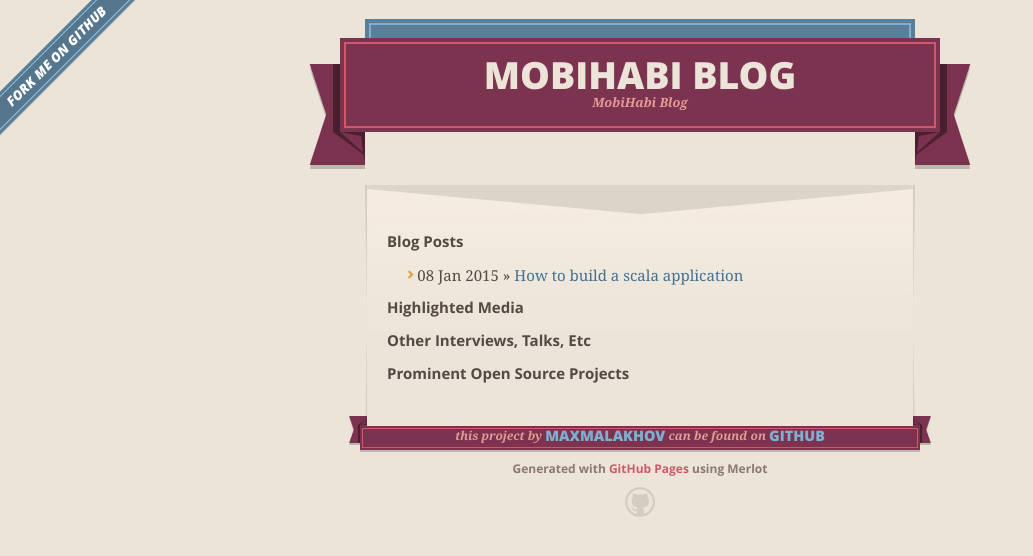
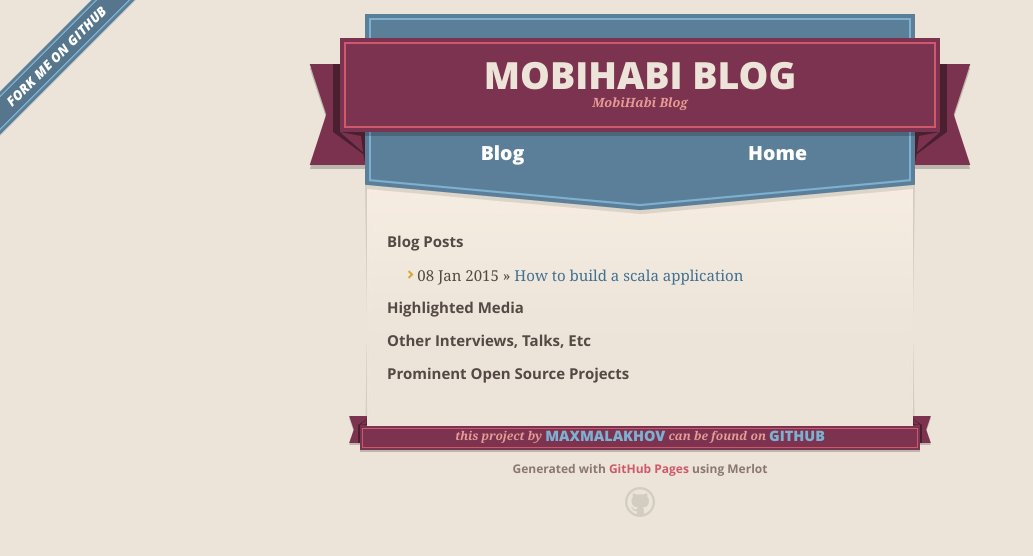
Before and after one commit to maxmalakhov/blog, a Jekyll site: the page built from index.html, in a window 1280 px wide. Shown: the top 556 px of the page, without its empty margins (0-1033 px from the left). Built offline with Jekyll 4.4.1, drawn with Linux system fonts in a browser that asks for light colours; nearby versions of some CDN libraries; Markdown is read by kramdown in place of the engine named in the settings.

```diff
--- a/_layouts/default.html
+++ b/_layouts/default.html
@@ -15,8 +15,8 @@
    <!-- <link rel="stylesheet" href="/css/screen.css" type="text/css" media="screen, projection" /> -->
 
    <!-- Typekit -->
-   <script type="text/javascript" src="http://use.typekit.com/jpd0pfm.js"></script>
-   <script type="text/javascript">try{Typekit.load();}catch(e){}</script>
+   <!-- <script type="text/javascript" src="http://use.typekit.com/jpd0pfm.js"></script> -->
+   <!-- script type="text/javascript">try{Typekit.load();}catch(e){}</script> -->
 
   <link rel="stylesheet" href="/stylesheets/core.css" media="screen">
   <link rel="stylesheet" href="/stylesheets/mobile.css" media="handheld, only screen and (max-device-width:640px)">
@@ -37,7 +37,7 @@
 
       <!-- ClickTale Top part -->
       <script type="text/javascript">
-      var WRInitTime=(new Date()).getTime();
+      // var WRInitTime=(new Date()).getTime();
       </script>
       <!-- ClickTale end of Top part -->
 
@@ -54,7 +54,7 @@
 
       <section id="downloads">
         <span class="inner">
-<!--           <a href="https://github.com/maxmalakhov/mobihabi_blog/zipball/master" class="zip"><em>download</em> .ZIP</a><a href="https://github.com/maxmalakhov/mobihabi_blog/tarball/master" class="tgz"><em>download</em> .TGZ</a> -->
+          <a href="blog.mobihabi.com" class="zip">Blog</a><a href="mobihabi.com" class="tgz">Home</a>
         </span>
       </section>
 
@@ -83,11 +83,11 @@
   <!-- ClickTale Bottom part -->
   <div id="ClickTaleDiv" style="display: none;"></div>
   <script type="text/javascript">
-  if(document.location.protocol!='https:')
-    document.write(unescape("%3Cscript%20src='http://s.clicktale.net/WRb.js'%20type='text/javascript'%3E%3C/script%3E"));
+  // if(document.location.protocol!='https:')
+  //   document.write(unescape("%3Cscript%20src='http://s.clicktale.net/WRb.js'%20type='text/javascript'%3E%3C/script%3E"));
   </script>
   <script type="text/javascript">
-  if(typeof ClickTale=='function') ClickTale(206,0.3,"www03");
+  // if(typeof ClickTale=='function') ClickTale(206,0.3,"www03");
   </script>
   <!-- ClickTale end of Bottom part -->
 
```
